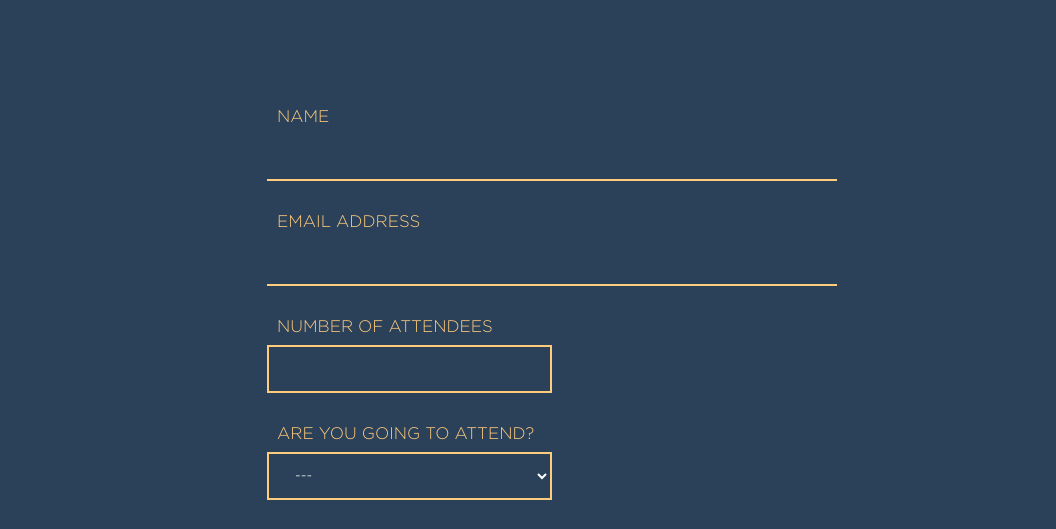
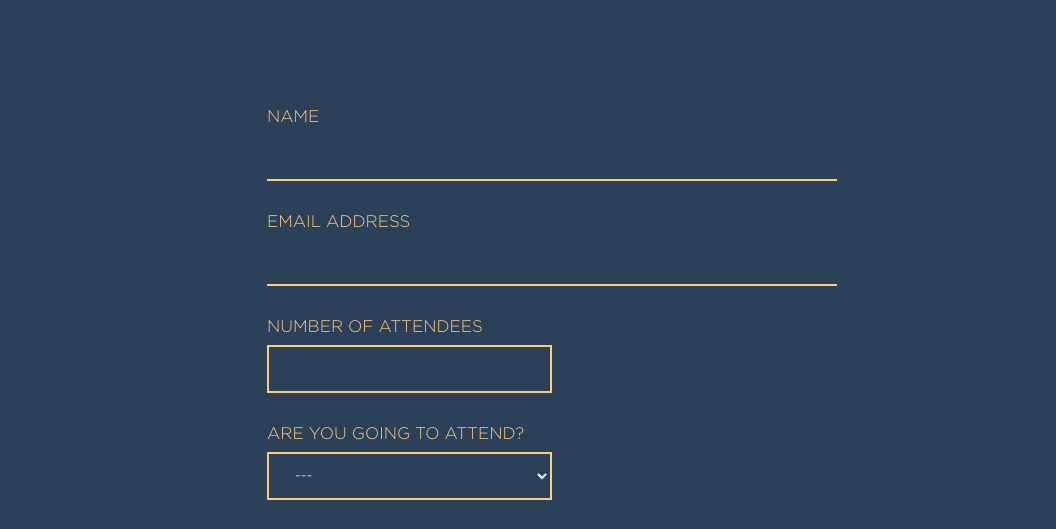
Before and after one commit to project-agape/wedding-template4, a Jekyll site: the page built from index.html, in a window 1280 px wide. Shown: the part 3177-3706 px from the top of the page, without its empty margins (88-1144 px from the left). Built offline with Jekyll 4.4.1, drawn with Linux system fonts in a browser that asks for light colours; nearby versions of some CDN libraries.

Commit message:
update rsvp style

```diff
--- a/_sass/home.sass
+++ b/_sass/home.sass
@@ -178,7 +178,6 @@ html,body
         min-width: 50%
         margin: 30px auto
         .content-title
-          padding-left: 10px
           padding-bottom: 5px
           font-size: 1.2em
           display: block
```
